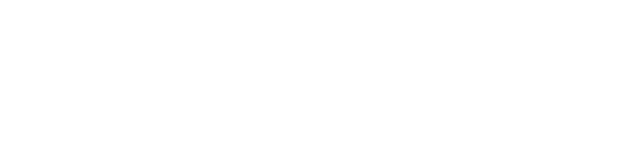
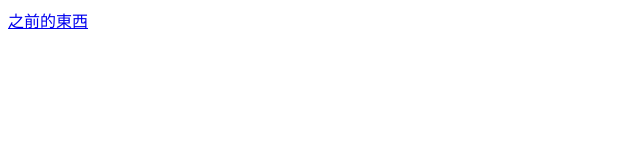
Before and after one commit to cycpes/sf, a plain HTML site: page index.html in a window 1280 px wide. Shown: the whole page, without its empty margins (0-640 px from the left). Drawn offline with Linux system fonts and the light colour scheme.

Commit message:
Update index.html

```diff
--- a/index.html
+++ b/index.html
@@ -7,6 +7,6 @@
     <title>藍晒-------嘉北科展</title>
 </head>
 <body>
-
+    <a href="url">之前的東西</a>
 </body>
 </html>
```
